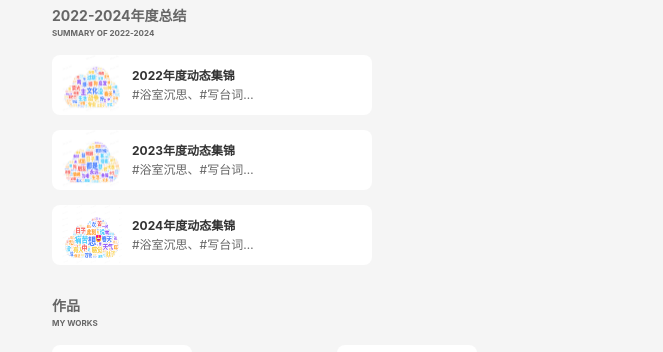
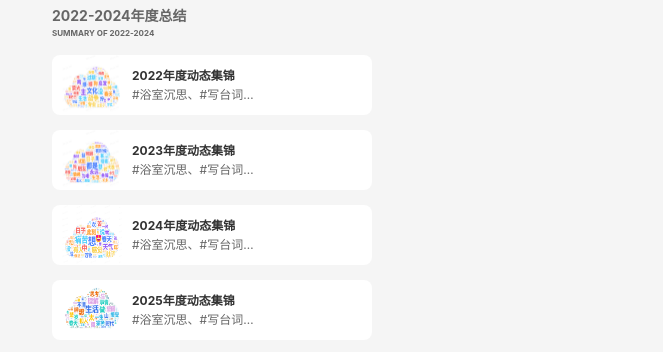
Before and after one commit to woowai1995/woowai1995.github.io, a plain HTML site: page index.html in a window 1280 px wide. Shown: the part 378-730 px from the top of the page, without its empty margins (308-971 px from the left). Drawn offline with Linux system fonts and the light colour scheme.

Commit message:
增加2025年度动态

```diff
--- a/index.html
+++ b/index.html
@@ -261,6 +261,19 @@
             </div>
             </a>
         </div>
+
+        <div class="2025">
+            <a href="./year/2025.html" target="_blank" style="text-decoration: none;color: none;">
+            <div class="work-item">
+                <img src="./assets/yuntu/2025.png" alt="Work 1" class="work-image">
+                <div class="work-info">
+                    <h3>2025年度动态集锦</h3>
+                    <p>#浴室沉思、#写台词…</p>
+                </div>
+            </div>
+            </a>
+        </div>
+
         <h2 class="section-title">作品</h2>
         <h2 class="section-title2">MY WORKS</h2>
         <div class="works-grid">
```
